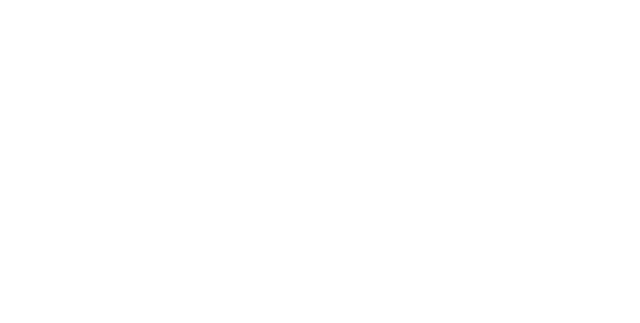
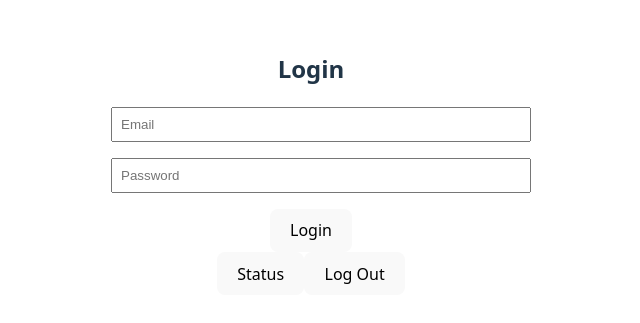
Before and after one commit to whoguy24/starpet, a React (Vite) app: page /login in a window 1280 px wide. Before the commit this address had no page. Shown: the part 237-560 px from the top of the page, without its empty margins (329-969 px from the left). Built offline with nearby package versions, Linux system fonts and the light colour scheme; no server answers.

Commit message:
Built authentication logic into the login page.

```diff
--- a/src/App.jsx
+++ b/src/App.jsx
@@ -1,6 +1,7 @@
 // Import Modules
 import { BrowserRouter as Router, Routes, Route } from "react-router-dom";
-import Landing from "./pages/landing.jsx";
+import Landing from "./pages/landing";
+import Login from "./pages/login";
 
 // Import CSS
 import './App.css'
@@ -13,7 +14,8 @@
 
       <Router>
         <Routes>
-          <Route path="/" element={<Landing />} />
+          <Route path="/" element={<Landing /> } />
+          <Route path="/login" element={<Login />} />
         </Routes>
       </Router>
 
@@ -21,5 +23,5 @@
   )
 }
 
-// Export Component
+// Export
 export default App
--- a/src/firebase.jsx
+++ b/src/firebase.jsx
@@ -5,12 +5,12 @@
 
 // Authentication and Configuration
 const firebaseConfig = {
-  apiKey: process.env.FIRESTORE_API_KEY,
-  authDomain: process.env.FIRESTORE_AUTH_DOMAIN,
-  projectId: process.env.FIRESTORE_PROJECT_ID,
-  storageBucket: process.env.FIRESTORE_STORAGE_BUCKET,
-  messagingSenderId: process.env.FIRESTORE_MESSAGING_SENDER_ID,
-  appId: process.env.FIRESTORE_APP_ID,
+  apiKey: import.meta.env.VITE_FIREBASE_API_KEY,
+  authDomain: import.meta.env.VITE_FIREBASE_AUTH_DOMAIN,
+  projectId: import.meta.env.VITE_FIREBASE_PROJECT_ID,
+  storageBucket: import.meta.env.VITE_FIREBASE_STORAGE_BUCKET,
+  messagingSenderId: import.meta.env.VITE_FIREBASE_MESSAGING_SENDER_ID,
+  appId: import.meta.env.VITE_FIREBASE_APP_ID
 };
 
 // Initialize Firebase
--- /dev/null
+++ b/src/pages/login.jsx
@@ -0,0 +1,79 @@
+import { useState } from "react";
+import loginUser from "../scripts/login.js";
+import { auth } from "../firebase";
+import { signOut } from "firebase/auth";
+
+const Login = () => {
+
+  const [email, setEmail] = useState("");
+  const [password, setPassword] = useState("");
+  const [error, setError] = useState("");
+
+  const handleLogin = async (e) => {
+    e.preventDefault();
+    setError("");
+    try {
+      await loginUser(email, password);
+    } catch (err) {
+      setError(err.message);
+    }
+  };
+
+  function checkLogin() {
+        const user = auth.currentUser;
+            if (user) {
+            console.log(`${user.email} is logged in.`);
+            } else {
+            console.log("No user is logged in.");
+            }
+  }
+
+    const logOut = async () => {
+    try {
+        await signOut(auth);
+        console.log("User logged out successfully.");
+    } catch (error) {
+        console.error("Error logging out:", error);
+    }
+    };
+
+  return (
+    <div style={{ maxWidth: 400, margin: "auto", padding: "2rem" }}>
+      <h2>Login</h2>
+      {error && <p style={{ color: "red" }}>{error}</p>}
+      <form onSubmit={handleLogin}>
+        <input
+          type="email"
+          placeholder="Email"
+          value={email}
+          onChange={(e) => setEmail(e.target.value)}
+          required
+          style={{ width: "100%", marginBottom: "1rem", padding: "0.5rem" }}
+        />
+        <input
+          type="password"
+          placeholder="Password"
+          value={password}
+          onChange={(e) => setPassword(e.target.value)}
+          required
+          style={{ width: "100%", marginBottom: "1rem", padding: "0.5rem" }}
+        />
+        <button type="submit" >
+          Login
+        </button>
+      </form>
+
+        <button onClick={checkLogin}>
+            Status
+        </button>
+
+        <button onClick={logOut}>
+          Log Out
+        </button>
+
+    </div>
+
+  );
+};
+
+export default Login;
--- /dev/null
+++ b/src/scripts/login.js
@@ -0,0 +1,10 @@
+import { signInWithEmailAndPassword } from "firebase/auth";
+import { auth } from "../firebase";
+
+const loginUser = async (email, password) => {
+  const userCredential = await signInWithEmailAndPassword(auth, email, password);
+  console.log(`${userCredential.user.email} is Logged in.`);
+  return userCredential.user;
+};
+
+export default loginUser;
```
Also changed, not shown: 1 other file (tests, documents, lock files or other folders).
